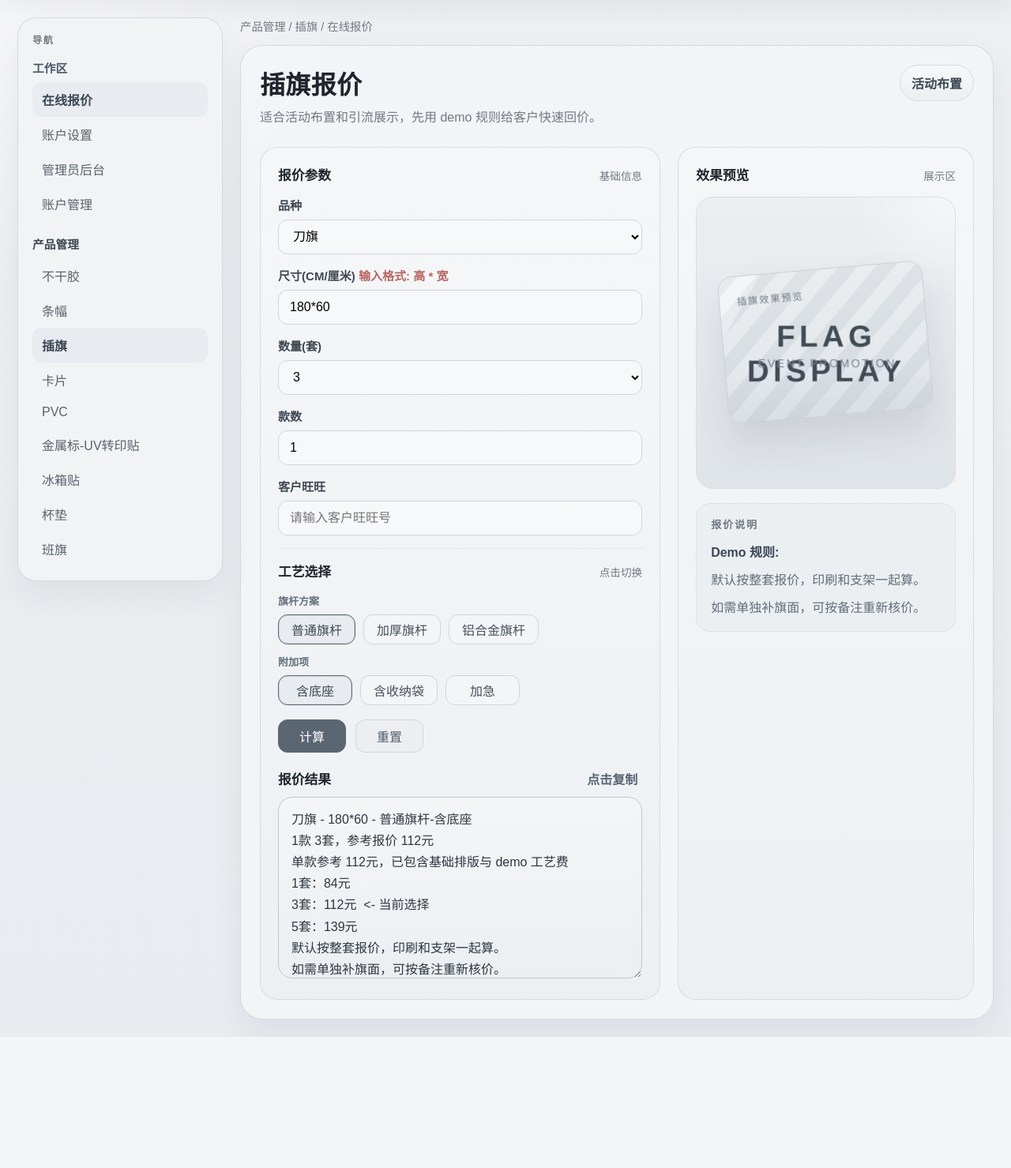
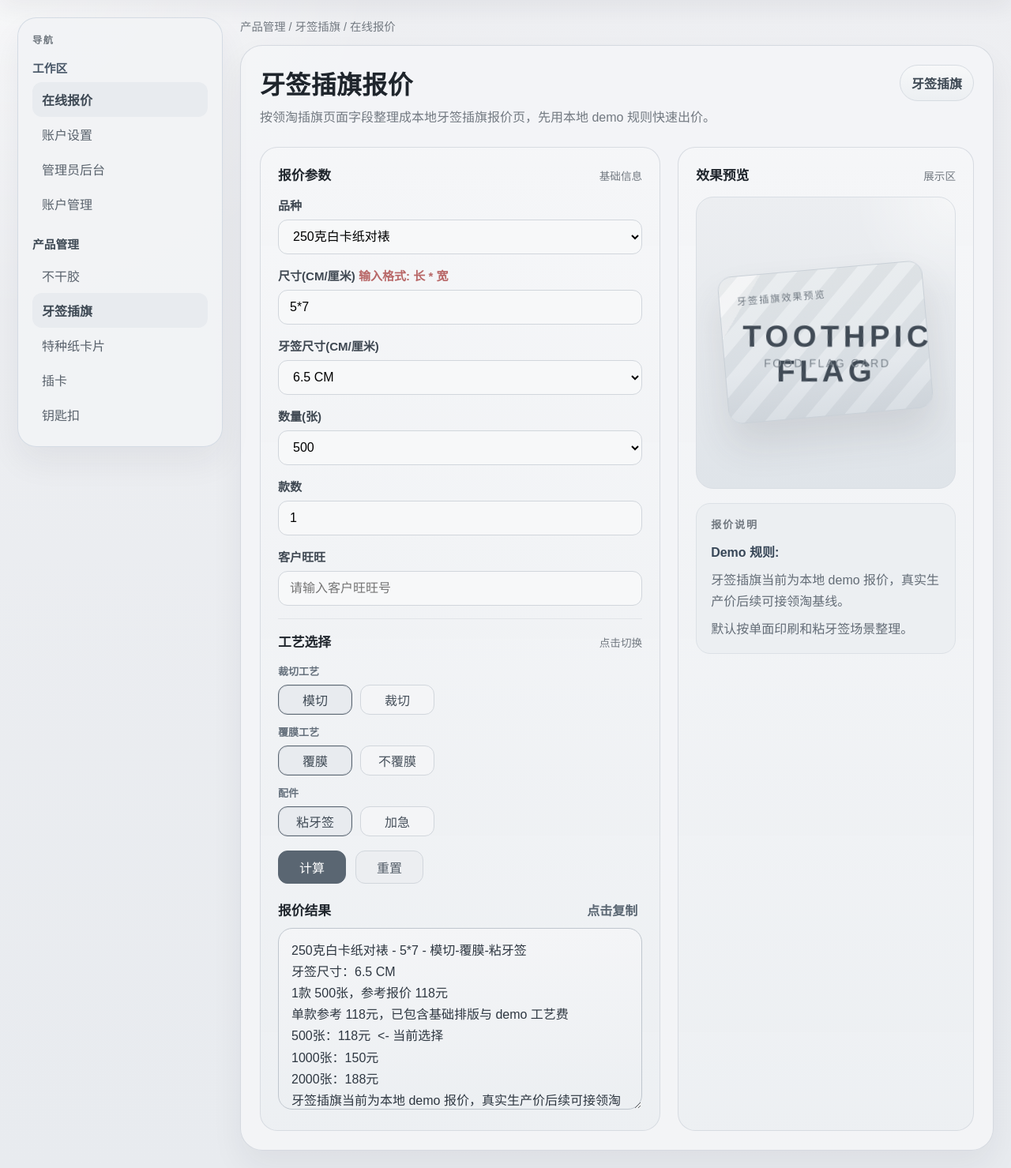
Before and after one commit to s0gy/lu_store, a Flask app: page /quote/insert-flag in a window 1280 px wide. Shown: the part 85-1564 px from the top of the page at 79% size. Before the commit the page ends 1398 px from the top, so only its background shows below. Run offline with Flask 3, Linux system fonts and the light colour scheme; a user stored in the database is signed in.

Commit message:
Add product quote pages

```diff
--- a/app.py
+++ b/app.py
@@ -14,6 +14,183 @@ DATA_DIR = BASE_DIR / "data"
 DATABASE_PATH = DATA_DIR / "app.db"
 
 PRODUCT_PAGES = [
+    {
+        "slug": "sticker",
+        "name": "不干胶",
+        "endpoint": "quote",
+        "template": "index.html",
+    },
+    {
+        "slug": "insert-flag",
+        "name": "牙签插旗",
+        "endpoint": "product_quote",
+        "template": "product_quote.html",
+        "heading": "牙签插旗报价",
+        "description": "按领淘插旗页面字段整理成本地牙签插旗报价页，先用本地 demo 规则快速出价。",
+        "badge": "牙签插旗",
+        "type_label": "品种",
+        "types": ["250克白卡纸对裱", "300克白卡纸对裱", "250克铜版纸对裱"],
+        "default_type": "250克白卡纸对裱",
+        "size_label": "尺寸(CM/厘米) <span class=\"warn\">输入格式: 长 * 宽</span>",
+        "default_size": "5*7",
+        "extra_fields": [
+            {
+                "key": "toothpickSize",
+                "label": "牙签尺寸(CM/厘米)",
+                "output_label": "牙签尺寸",
+                "kind": "select",
+                "options": ["6.5 CM", "8 CM", "10 CM"],
+                "default": "6.5 CM",
+                "position": "after_size",
+            },
+        ],
+        "quantity_label": "数量(张)",
+        "quantity_options": [500, 1000, 2000],
+        "default_quantity": 500,
+        "style_label": "款数",
+        "default_style_count": 1,
+        "customer_label": "客户旺旺",
+        "craft_groups": [
+            {"key": "cut", "label": "裁切工艺", "multi": False, "options": ["模切", "裁切"]},
+            {"key": "lamination", "label": "覆膜工艺", "multi": False, "options": ["覆膜", "不覆膜"]},
+            {"key": "accessory", "label": "配件", "multi": True, "options": ["粘牙签", "加急"]},
+        ],
+        "pricing": {
+            "base_price": {"250克白卡纸对裱": 68, "300克白卡纸对裱": 78, "250克铜版纸对裱": 72},
+            "area_steps": [{"max": 30, "fee": 0}, {"max": 60, "fee": 12}, {"max": 100, "fee": 24}, {"max": 999999, "fee": 45}],
+            "quantity_fee": {500: 0, 1000: 32, 2000: 70},
+            "craft_fee": {"模切": 8, "裁切": 0, "覆膜": 12, "不覆膜": 0, "粘牙签": 18, "加急": 20},
+        },
+        "result_lines": ["牙签插旗当前为本地 demo 报价，真实生产价后续可接领淘基线。", "默认按单面印刷和粘牙签场景整理。"],
+        "preview_label": "牙签插旗效果预览",
+        "preview_badge": "TOOTHPICK FLAG",
+        "preview_note": "Food Flag Card",
+    },
+    {
+        "slug": "special-paper-card",
+        "name": "特种纸卡片",
+        "endpoint": "product_quote",
+        "template": "product_quote.html",
+        "heading": "特种纸卡片报价",
+        "description": "由领淘特种纸名片页面改名而来，用于本地特种纸卡片报价演示。",
+        "badge": "特种纸卡片",
+        "type_label": "材料",
+        "types": ["刚古纸", "莱妮纸", "冰白纸", "珠光纸", "荷兰白卡"],
+        "default_type": "刚古纸",
+        "size_label": "尺寸(CM/厘米) <span class=\"warn\">输入格式: 长 * 宽</span>",
+        "default_size": "9*5.4",
+        "quantity_label": "数量(张)",
+        "quantity_options": [200, 500, 1000],
+        "default_quantity": 200,
+        "style_label": "款数",
+        "default_style_count": 1,
+        "customer_label": "客户旺旺",
+        "craft_groups": [
+            {"key": "baseCraft", "label": "基础工艺", "multi": True, "options": ["打孔", "异形模切", "圆角", "打点线", "压痕", "配流苏", "穿流苏"]},
+            {"key": "commonCraft", "label": "常见工艺", "multi": True, "options": ["打码", "单面烫金", "双面烫金"]},
+        ],
+        "pricing": {
+            "base_price": {"刚古纸": 36, "莱妮纸": 38, "冰白纸": 42, "珠光纸": 46, "荷兰白卡": 40},
+            "area_steps": [{"max": 50, "fee": 0}, {"max": 80, "fee": 8}, {"max": 120, "fee": 16}, {"max": 999999, "fee": 30}],
+            "quantity_fee": {200: 0, 500: 18, 1000: 36},
+            "craft_fee": {
+                "打孔": 5,
+                "异形模切": 18,
+                "圆角": 6,
+                "打点线": 8,
+                "压痕": 8,
+                "配流苏": 12,
+                "穿流苏": 12,
+                "打码": 10,
+                "单面烫金": 28,
+                "双面烫金": 48,
+            },
+        },
+        "result_lines": ["特种纸卡片当前为本地 demo 报价，工艺费用按展示规则叠加。", "涉及异形模切、烫金等复杂工艺时，正式下单前建议人工复核。"],
+        "preview_label": "特种纸卡片效果预览",
+        "preview_badge": "SPECIAL PAPER CARD",
+        "preview_note": "Textured Card",
+    },
+    {
+        "slug": "insert-card",
+        "name": "插卡",
+        "endpoint": "product_quote",
+        "template": "product_quote.html",
+        "heading": "插卡报价",
+        "description": "按领淘插卡页面整理成本地报价页，保留品种、尺寸、数量、款数和工艺字段。",
+        "badge": "插卡",
+        "type_label": "品种",
+        "types": ["白卡插卡", "铜版纸插卡", "牛皮纸插卡"],
+        "default_type": "白卡插卡",
+        "size_label": "尺寸(CM/厘米) <span class=\"warn\">输入格式: 长 * 宽</span>",
+        "default_size": "9*5.4",
+        "quantity_label": "数量(个)",
+        "quantity_options": [200, 500, 1000],
+        "default_quantity": 200,
+        "style_label": "款数",
+        "default_style_count": 1,
+        "customer_label": "客户旺旺",
+        "craft_groups": [
+            {"key": "craft", "label": "工艺", "multi": False, "options": ["模切", "裁切"]},
+        ],
+        "pricing": {
+            "base_price": {"白卡插卡": 28, "铜版纸插卡": 32, "牛皮纸插卡": 36},
+            "area_steps": [{"max": 50, "fee": 0}, {"max": 80, "fee": 8}, {"max": 120, "fee": 16}, {"max": 999999, "fee": 28}],
+            "quantity_fee": {200: 0, 500: 16, 1000: 34},
+            "craft_fee": {"模切": 10, "裁切": 0},
+        },
+        "result_lines": ["插卡当前为本地 demo 报价，真实价格后续可按领淘样本补齐。", "默认按常规纸卡单面印刷场景整理。"],
+        "preview_label": "插卡效果预览",
+        "preview_badge": "INSERT CARD",
+        "preview_note": "Package Insert",
+    },
+    {
+        "slug": "keychain",
+        "name": "钥匙扣",
+        "endpoint": "product_quote",
+        "template": "product_quote.html",
+        "heading": "钥匙扣报价",
+        "description": "按领淘钥匙扣页面整理成本地报价页，保留材质、厚度、尺寸、数量、款数和配件字段。",
+        "badge": "钥匙扣",
+        "type_label": "材质",
+        "types": ["亚克力", "PVC", "金属"],
+        "default_type": "亚克力",
+        "extra_fields": [
+            {
+                "key": "thickness",
+                "label": "厚度",
+                "output_label": "厚度",
+                "kind": "select",
+                "options": ["3mm", "5mm", "8mm"],
+                "default": "3mm",
+            },
+        ],
+        "size_label": "尺寸(CM/厘米) <span class=\"warn\">输入格式: 长 * 宽</span>",
+        "default_size": "5*5",
+        "quantity_label": "数量(个)",
+        "quantity_options": [100, 500, 1000],
+        "default_quantity": 100,
+        "style_label": "款数",
+        "default_style_count": 1,
+        "customer_label": "客户旺旺",
+        "craft_groups": [
+            {"key": "commonCraft", "label": "常见工艺", "multi": False, "options": ["打孔", "不打孔"]},
+            {"key": "accessory", "label": "配件", "multi": True, "options": ["配件", "挂圈", "链条", "加急"]},
+        ],
+        "pricing": {
+            "base_price": {"亚克力": 58, "PVC": 48, "金属": 88},
+            "area_steps": [{"max": 20, "fee": 0}, {"max": 40, "fee": 12}, {"max": 80, "fee": 24}, {"max": 999999, "fee": 45}],
+            "quantity_fee": {100: 0, 500: 35, 1000: 70},
+            "craft_fee": {"打孔": 0, "不打孔": 0, "配件": 8, "挂圈": 6, "链条": 10, "加急": 20},
+        },
+        "result_lines": ["钥匙扣当前为本地 demo 报价，材质和配件按展示规则叠加。", "如果后续要精准对价，需要补领淘对应工艺基线。"],
+        "preview_label": "钥匙扣效果预览",
+        "preview_badge": "KEYCHAIN",
+        "preview_note": "Accessory Quote",
+    },
+]
+
+LEGACY_PRODUCT_PAGES = [
     {
         "slug": "sticker",
         "name": "不干胶",
--- a/static/product_quote.js
+++ b/static/product_quote.js
@@ -11,6 +11,7 @@ const calcButton = document.getElementById("calcButton");
 const resetButton = document.getElementById("resetButton");
 const copyButton = document.getElementById("copyButton");
 const chips = Array.from(document.querySelectorAll(".chip"));
+const extraFields = Array.from(document.querySelectorAll(".extra-field"));
 
 function getSelectedValues(groupName) {
   return chips
@@ -66,6 +67,11 @@ function generateText() {
   const lines = [];
 
   lines.push(`${selectedType} - ${size.width}*${size.height} - ${titleCraft || "基础工艺"}`);
+  extraFields.forEach((field) => {
+    if (field.value.trim()) {
+      lines.push(`${field.dataset.label}：${field.value.trim()}`);
+    }
+  });
   lines.push(`${count}款 ${formatQuantity(selectedQty)}，参考报价 ${totalPrice}元`);
   lines.push(`单款参考 ${unitPrice}元，已包含基础排版与 demo 工艺费`);
 
@@ -91,6 +97,12 @@ function resetForm() {
   quantityBase.value = String(productConfig.default_quantity);
   styleCount.value = String(productConfig.default_style_count);
   customerName.value = "";
+  extraFields.forEach((field) => {
+    const config = (productConfig.extra_fields || []).find((item) => item.key === field.id);
+    if (config) {
+      field.value = config.default;
+    }
+  });
 
   productConfig.craft_groups.forEach((group) => {
     const groupChips = chips.filter((chip) => chip.dataset.group === group.key);
@@ -117,7 +129,7 @@ chips.forEach((chip) => {
   });
 });
 
-[productType, sizeInput, quantityBase, styleCount, customerName].forEach((element) => {
+[productType, sizeInput, quantityBase, styleCount, customerName, ...extraFields].forEach((element) => {
   element.addEventListener("input", generateText);
   element.addEventListener("change", generateText);
 });
--- a/templates/product_quote.html
+++ b/templates/product_quote.html
@@ -56,7 +56,7 @@
               </div>
 
               <div class="form-row">
-                <label for="productType">品种</label>
+                <label for="productType">{{ product.type_label | default("品种") }}</label>
                 <select id="productType">
                   {% for item in product.types %}
                     <option value="{{ item }}" {% if item == product.default_type %}selected{% endif %}>{{ item }}</option>
@@ -64,10 +64,44 @@
                 </select>
               </div>
 
+              {% for field in product.extra_fields | default([]) %}
+                {% if field.position | default("after_type") == "after_type" %}
+                  <div class="form-row">
+                    <label for="{{ field.key }}">{{ field.label }}</label>
+                    {% if field.kind == "select" %}
+                      <select id="{{ field.key }}" class="extra-field" data-label="{{ field.output_label | default(field.label) }}">
+                        {% for item in field.options %}
+                          <option value="{{ item }}" {% if item == field.default %}selected{% endif %}>{{ item }}</option>
+                        {% endfor %}
+                      </select>
+                    {% else %}
+                      <input id="{{ field.key }}" class="extra-field" data-label="{{ field.output_label | default(field.label) }}" type="text" value="{{ field.default }}" placeholder="{{ field.default }}">
+                    {% endif %}
+                  </div>
+                {% endif %}
+              {% endfor %}
+
               <div class="form-row">
                 <label for="sizeInput">{{ product.size_label | safe }}</label>
                 <input id="sizeInput" type="text" value="{{ product.default_size }}" placeholder="{{ product.default_size }}">
               </div>
+
+              {% for field in product.extra_fields | default([]) %}
+                {% if field.position | default("after_type") == "after_size" %}
+                  <div class="form-row">
+                    <label for="{{ field.key }}">{{ field.label }}</label>
+                    {% if field.kind == "select" %}
+                      <select id="{{ field.key }}" class="extra-field" data-label="{{ field.output_label | default(field.label) }}">
+                        {% for item in field.options %}
+                          <option value="{{ item }}" {% if item == field.default %}selected{% endif %}>{{ item }}</option>
+                        {% endfor %}
+                      </select>
+                    {% else %}
+                      <input id="{{ field.key }}" class="extra-field" data-label="{{ field.output_label | default(field.label) }}" type="text" value="{{ field.default }}" placeholder="{{ field.default }}">
+                    {% endif %}
+                  </div>
+                {% endif %}
+              {% endfor %}
 
               <div class="form-row">
                 <label for="quantityBase">{{ product.quantity_label }}</label>
```
Also changed, not shown: scripts/check_product_pages.py (added, +85 -0 lines).
